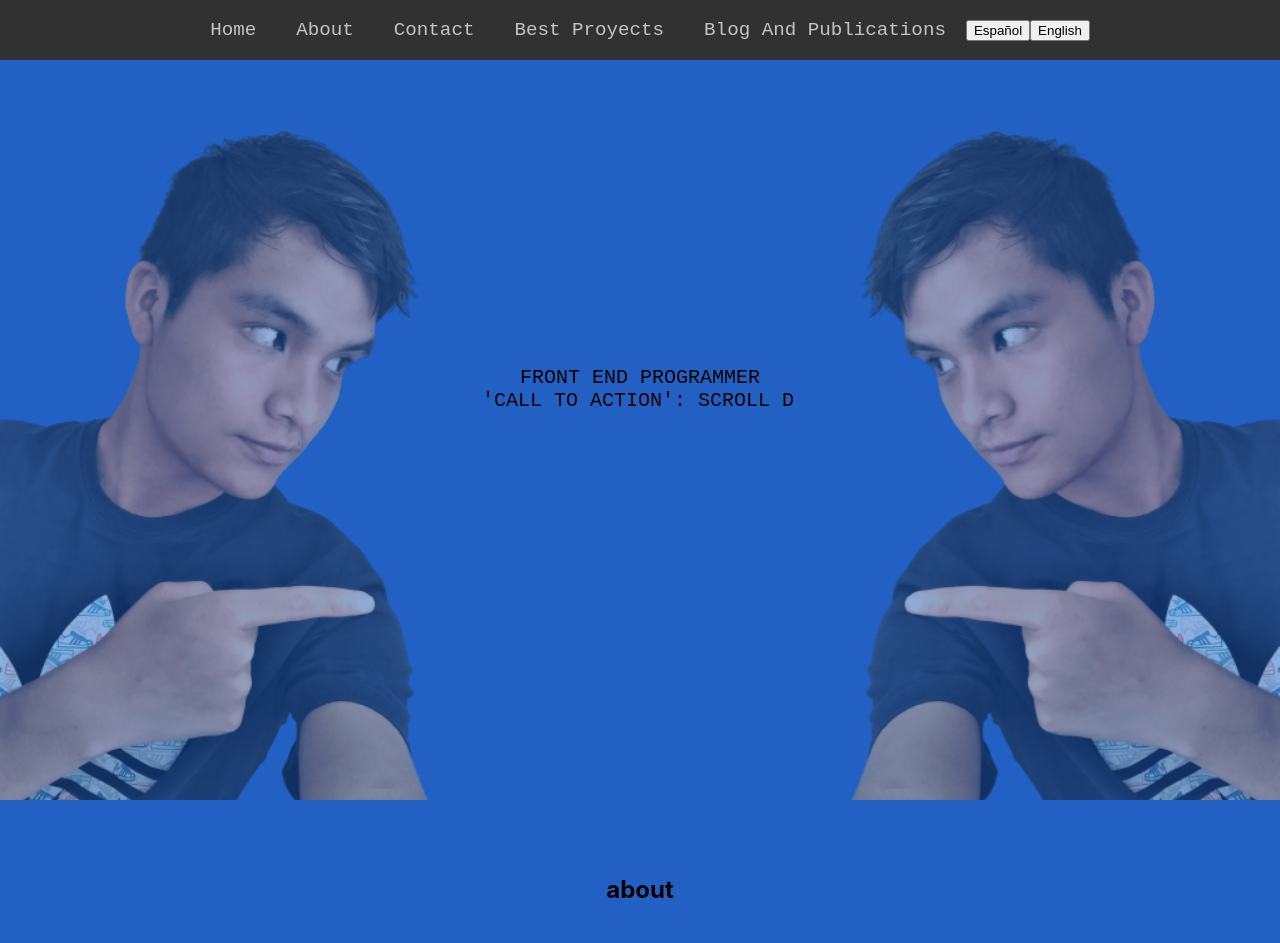
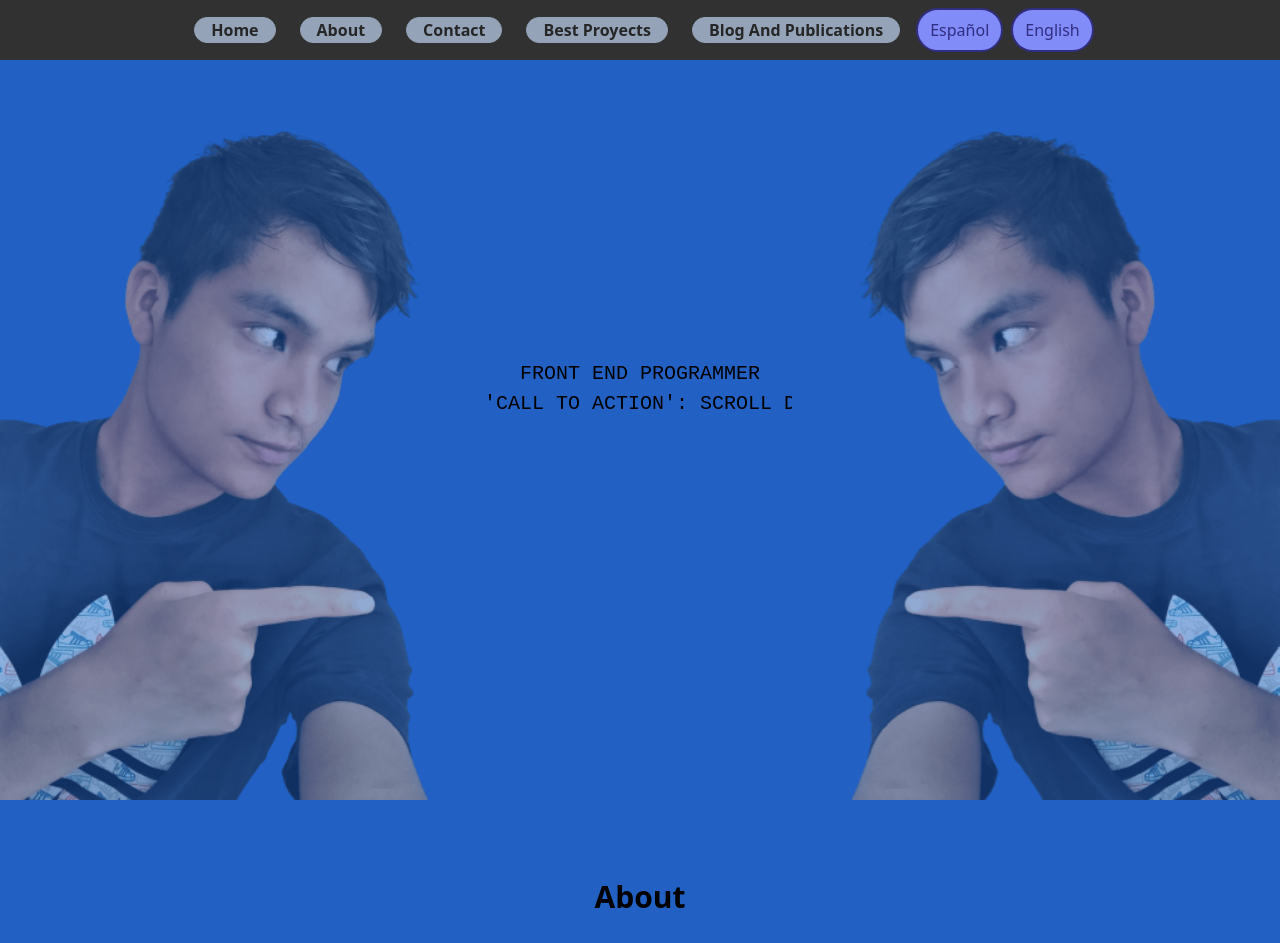
Before and after one commit to fimovol/testdereacttest, a React (Create React App) app: page / in a window 1280 px wide. Shown: the top 943 px of the page. Built offline with nearby package versions, Linux system fonts and the light colour scheme.

Commit message:
implementando tailwindcss

```diff
--- a/package.json
+++ b/package.json
@@ -50,6 +50,7 @@
     ]
   },
   "devDependencies": {
-    "gh-pages": "^3.2.3"
+    "gh-pages": "^3.2.3",
+    "tailwindcss": "^3.1.4"
   }
 }
--- /dev/null
+++ b/src/components/buttonchangelenguaje.js
@@ -0,0 +1,12 @@
+import {useTranslation} from "react-i18next"
+
+export const Buttonchangelenguaje = ({estilos, idioma, children}) => {
+    const [t,i18n] =useTranslation("global")
+
+    return <button className="
+    text-indigo-900 bg-indigo-400  py-2 px-3 rounded-full border-2 border-indigo-900
+    hover:text-indigo-400 hover:bg-indigo-900 hover:border-indigo-900 transition mx-1
+    " style={estilos} onClick={() => i18n.changeLanguage(idioma)}>
+        {children}
+    </button>
+}
--- /dev/null
+++ b/src/components/elementoHeader.js
@@ -0,0 +1,13 @@
+export const ElementoHeader = ({estilos,children,elemento,ruta}) => {
+    return  <a href={`#${ruta}`}
+     className={`
+     font-sans capitalize text-neutral-800 hidden lg:block transition duration-200 select-none
+     px-4 bg-slate-400 rounded-full mx-3 border border-slate-400 font-bold
+     hover:border hover:border-indigo-500 hover:text-neutral-300 hover:bg-neutral-800
+     `}
+     onClick={() => elemento(true)}
+     style={estilos}
+       >
+        {children}
+    </a>
+}
--- a/src/components/header.jsx
+++ b/src/components/header.jsx
@@ -1,5 +1,7 @@
 import {useTranslation} from "react-i18next"
 import { useState } from 'react';
+import { Buttonchangelenguaje } from "./buttonchangelenguaje";
+import { ElementoHeader } from "./elementoHeader";
 
 export default function _(){
     const [t,i18n] =useTranslation("global")
@@ -16,7 +18,9 @@ export default function _(){
       icono = "fa fa-times"
       estilos = {
         display: 'block',
-        cursor: "pointer"
+        cursor: "pointer",
+        marginBotton: '20px',
+        marginTop: '20px'
       }
       navbarestilo = {
         height: 'auto',
@@ -29,13 +33,17 @@ export default function _(){
       <div className='tres lineas'>
         <i className={icono} style={{cursor:"pointer"}} onClick={() => setelemento(!elemento)}></i>
       </div>
-      <a href="#home" className='parrafo' style={estilos} onClick={() => setelemento(true)}>{t("header.home")}</a>
-      <a href="#sobremi" className='parrafo' style={estilos} onClick={() => setelemento(true)}>{t("header.about")}</a>
-      <a href="#contacto" className='parrafo' style={estilos} onClick={() => setelemento(true)}>{t("header.contact")}</a>
-      <a href="#proyectos" className='parrafo' style={estilos} onClick={() => setelemento(true)}>{t("header.proyects")}</a>
-      <a href="#Blog" className='parrafo' style={estilos} onClick={() => setelemento(true)}>{t("header.blog")}</a>
-      <button style={estilos} onClick={() => i18n.changeLanguage("es")}>Español</button>
-      <button style={estilos} onClick={() => i18n.changeLanguage("en")}>English</button>
+      <ElementoHeader ruta='home' estilos={estilos} elemento={setelemento}>{t("header.home")}</ElementoHeader>
+      <ElementoHeader ruta='sobremi' estilos={estilos} elemento={setelemento}>{t("header.about")}</ElementoHeader>
+      <ElementoHeader ruta='contacto' estilos={estilos} elemento={setelemento}>{t("header.contact")}</ElementoHeader>
+      <ElementoHeader ruta='proyectos' estilos={estilos} elemento={setelemento}>{t("header.proyects")}</ElementoHeader>
+      <ElementoHeader ruta='Blog' estilos={estilos} elemento={setelemento}>{t("header.blog")}</ElementoHeader>
+      <Buttonchangelenguaje estilos={estilos} idioma="es" >
+        Español
+      </Buttonchangelenguaje>
+      <Buttonchangelenguaje estilos={estilos} idioma="en" >
+        English
+      </Buttonchangelenguaje>
   </nav>
   )
 }
--- a/src/index.css
+++ b/src/index.css
@@ -1,13 +1,3 @@
-body {
-  margin: 0;
-  font-family: -apple-system, BlinkMacSystemFont, 'Segoe UI', 'Roboto', 'Oxygen',
-    'Ubuntu', 'Cantarell', 'Fira Sans', 'Droid Sans', 'Helvetica Neue',
-    sans-serif;
-  -webkit-font-smoothing: antialiased;
-  -moz-osx-font-smoothing: grayscale;
-}
-
-code {
-  font-family: source-code-pro, Menlo, Monaco, Consolas, 'Courier New',
-    monospace;
-}
+@tailwind base;
+@tailwind components;
+@tailwind utilities;
--- a/src/routes/sobremi.jsx
+++ b/src/routes/sobremi.jsx
@@ -8,9 +8,13 @@ export const Sobremi = () =>{
     return (
         <>
             <div className={styles.sobremicontenido}>
-                <h2>{t("header.about")}</h2>
-                <h3>{t("about.domain")}</h3>
-                <p className={styles.p}>{t("about.complete")}</p>
+                <h2 className="
+                font-extrabold text-3xl capitalize my-6
+                ">{t("header.about")}</h2>
+                <p className='
+                font-sans font-bold text-neutral-900 select-none
+                text-center
+                '>{t("about.complete")}</p>
                 <div className={styles.fotosobremi}>
                     <img src={foto} alt="mi foto" className={styles.foto}></img>
                 </div>
--- /dev/null
+++ b/tailwind.config.js
@@ -0,0 +1,10 @@
+/** @type {import('tailwindcss').Config} */
+module.exports = {
+  content: [
+    "./src/**/*.{js,jsx,ts,tsx}",
+  ],
+  theme: {
+    extend: {},
+  },
+  plugins: [],
+}
```
Also changed, not shown: 1 other file (tests, documents, lock files or other folders).
